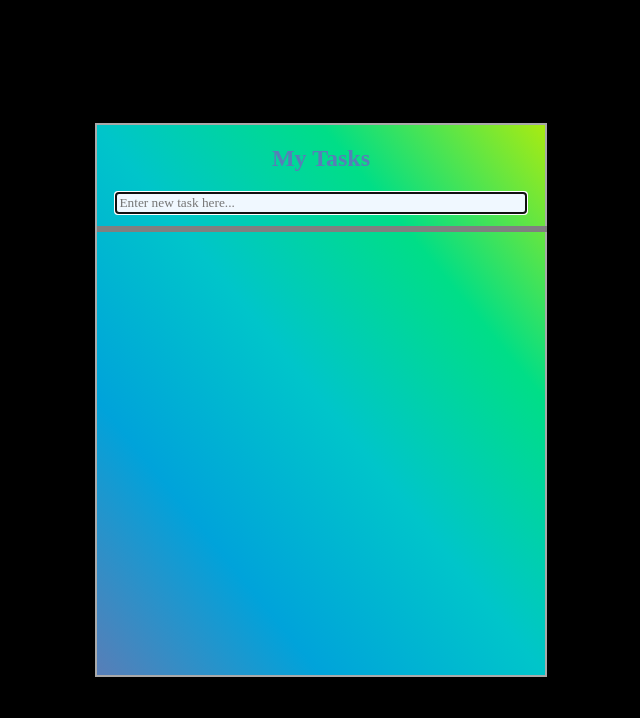
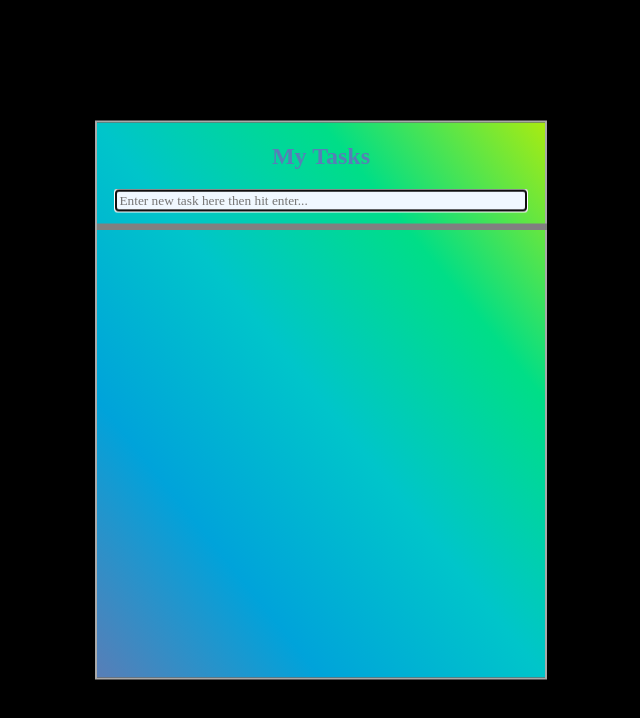
Before and after one commit to nmuceros/muceros__nolita--assignment-2, a React (Create React App) app in the folder todo-app/: page / in a window 1280 px wide. Shown: the top 718 px of the page, without its empty margins (319-959 px from the left). Built offline with nearby package versions, Linux system fonts and the light colour scheme.

Commit message:
adjusts alignemnt and color to accomodate error message

```diff
--- a/todo-app/src/App.css
+++ b/todo-app/src/App.css
@@ -15,7 +15,7 @@ body {
   width: 35%;
   /* The unit of heigh must be 34 rem to align with the .todo-container */
   /* height: 34rem; */
-  height: 550px;
+  height: 555px;
   top: 50%;
   left: 50%;
   transform: translate(-50%, -50%);
@@ -30,13 +30,24 @@ h2 {
   color: #587eb7;
 }
 
+.error {
+  font-size: 12px;
+  color: rgb(236, 28, 236);
+  font-weight: bold;
+  font-family: Arial, Helvetica, sans-serif;
+  width: 100%;
+  text-align: center;
+
+}
+
 .form-container {
   position: relative;
   text-align: center;
   /* margin-bottom: 1rem; */
-  margin-bottom: 12px;
+  margin-bottom: 2px;
   width: 100%;
   height: auto;
+
 }
 
 .input-todo {
@@ -61,7 +72,7 @@ h2 {
   /* The unit of the max-height MUST be 27rem to keep the todo item within its container
   and to align with .main-container above */
   /* max-height: 27rem;  */
-  max-height: 430px;
+  max-height: 410px;
   overflow: hidden;
   overflow-y: auto; /* This is the one needed for the scrollbar to work within this container */
 }
@@ -119,7 +130,7 @@ ul {
   width: 100%;
   height: auto;
   /* margin-left: 5px; */
-  border-color: red;
+  /* border-color: red; */
 
 }
 
--- a/todo-app/src/App.js
+++ b/todo-app/src/App.js
@@ -1,6 +1,5 @@
 import React, { useState } from 'react';
 import './App.css';
-import Form from './components/TodoList';
 import TodoList from './components/TodoList';
 // import remove from './images/delete.svg';
 
--- a/todo-app/src/components/TodoList.js
+++ b/todo-app/src/components/TodoList.js
@@ -35,7 +35,7 @@ const TodoList = () => {
         e.preventDefault(); /* prevents state to return to its default state */
         // setErrors(validation(e.target.value));
         if(!todo) {
-            setErrorMessage("Please enter a task first!")
+            setErrorMessage("No task has been entered!")
 
         }
         else {
@@ -58,20 +58,24 @@ const TodoList = () => {
 
     return (
         <div className="todo-list-container">
+
             <div className="form-container">
+
                 <form onSubmit={ submitTodo_Handler }>
                     <input
                         className="input-todo"
                         type="text"
-                        placeholder="Enter new task here..."
+                        placeholder="Enter new task here then hit enter..."
                         onChange={ changeTodo_Handler}
                         autoFocus
                         value = { todo }
                     />
-                    {errorMessage && <p className="error">{errorMessage}</p>}
+
                 </form>
             </div>
-            {/* <div className="sticky-here">Sticky Here</div> */}
+
+           {errorMessage && <p className="error">{errorMessage}</p>}
+
             <div className="todo-container">
                 <ul className="todo-list">
                     {todos.map((todo) =>
```
